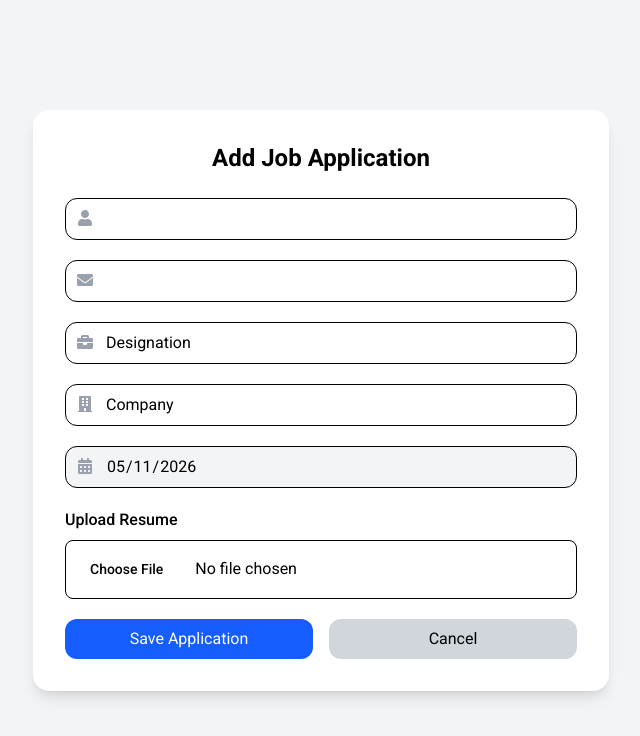
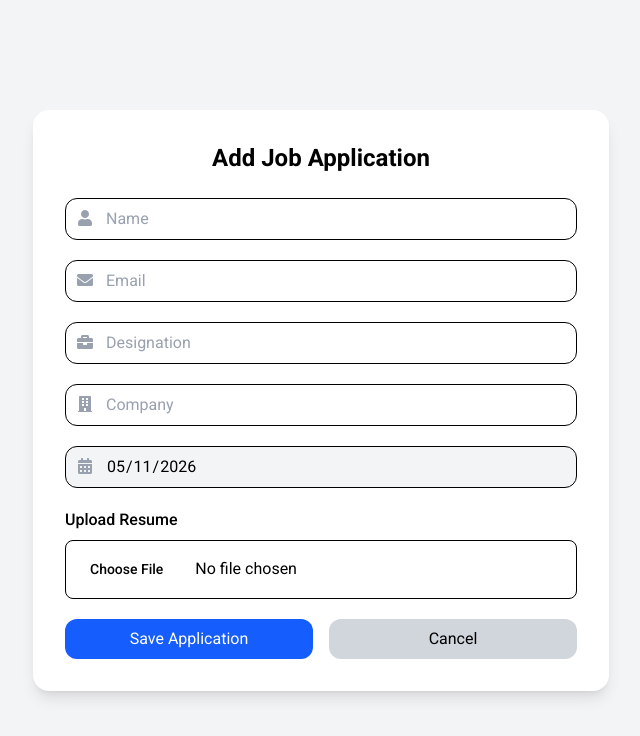
Before and after one commit to Catherine743/mainProj, a React (Vite) app: page /add-application in a window 1280 px wide. Shown: the top 736 px of the page, without its empty margins (319-959 px from the left). Built offline with nearby package versions, Linux system fonts and the light colour scheme.

Commit message:
Modified frontend code in github

```diff
--- a/src/Admin/Components/ApplicationTable.jsx
+++ b/src/Admin/Components/ApplicationTable.jsx
@@ -1,5 +1,6 @@
 import React from "react";
-import { MdDeleteOutline } from "react-icons/md";
+import { MdDeleteOutline, MdPictureAsPdf } from "react-icons/md";
+import { server_url } from "../../services/server_url";
 
 const ApplicationTable = ({ data = [], onDelete, onStatusChange }) => {
 
@@ -21,6 +22,7 @@ const ApplicationTable = ({ data = [], onDelete, onStatusChange }) => {
             <th className="p-3 text-left w-[15%]">Role</th>
             <th className="p-3 text-left w-[15%]">Status</th>
             <th className="p-3 text-left w-[15%]">Interview Date</th>
+            <th className="p-3 text-left w-[10%]">Resume</th>
             <th className="p-3 text-left w-[12%]">Date</th>
             <th className="p-3 text-center w-[10%]">Action</th>
           </tr>
@@ -86,6 +88,37 @@ const ApplicationTable = ({ data = [], onDelete, onStatusChange }) => {
                   )}
                 </td>
 
+                {/* RESUME */}
+
+                <td className="p-3">
+
+                  {app.resume ? (
+
+                    <a
+                      href={`${server_url}/uploads/${app.resume}`}
+                      target="_blank"
+                      rel="noreferrer"
+                      className="flex items-center gap-1 text-red-600 hover:text-red-700"
+                    >
+
+                      <MdPictureAsPdf size={20} />
+
+                      <span className="text-xs font-medium">
+                        View Resume
+                      </span>
+
+                    </a>
+
+                  ) : (
+
+                    <span className="text-gray-400 text-xs">
+                      No Resume
+                    </span>
+
+                  )}
+
+                </td>
+
                 {/* DATE */}
                 <td className="p-3 text-gray-500">
                   {formatDate(app.date)}
@@ -105,7 +138,7 @@ const ApplicationTable = ({ data = [], onDelete, onStatusChange }) => {
             ))
           ) : (
             <tr>
-              <td colSpan="7" className="text-center p-6 text-gray-500">
+              <td colSpan="8" className="text-center p-6 text-gray-500">
                 No applications found
               </td>
             </tr>
--- a/src/user/components/AddApplication.jsx
+++ b/src/user/components/AddApplication.jsx
@@ -102,8 +102,9 @@ const AddApplication = () => {
             <input
               name="user"
               value={form.user}
-              readOnly
-              className="w-full pl-10 py-2 border rounded-xl"
+              onChange={handleChange}
+              placeholder="Name"
+              className="w-full pl-10 py-2 border rounded-xl placeholder:text-gray-400"
             />
           </div>
 
@@ -112,8 +113,9 @@ const AddApplication = () => {
             <input
               name="email"
               value={form.email}
-              readOnly
-              className="w-full pl-10 py-2 border rounded-xl"
+              onChange={handleChange}
+              placeholder="Email"
+              className="w-full pl-10 py-2 border rounded-xl placeholder:text-gray-400"
             />
           </div>
 
@@ -124,7 +126,7 @@ const AddApplication = () => {
               value={form.designation}
               onChange={handleChange}
               placeholder="Designation"
-              className="w-full pl-10 py-2 border rounded-xl"
+              className="w-full pl-10 py-2 border rounded-xl placeholder:text-gray-400"
             />
           </div>
 
@@ -136,7 +138,7 @@ const AddApplication = () => {
               value={form.company}
               onChange={handleChange}
               placeholder="Company"
-              className="w-full pl-10 py-2 border rounded-xl"
+              className="w-full pl-10 py-2 border rounded-xl placeholder:text-gray-400"
             />
 
           </div>
```
